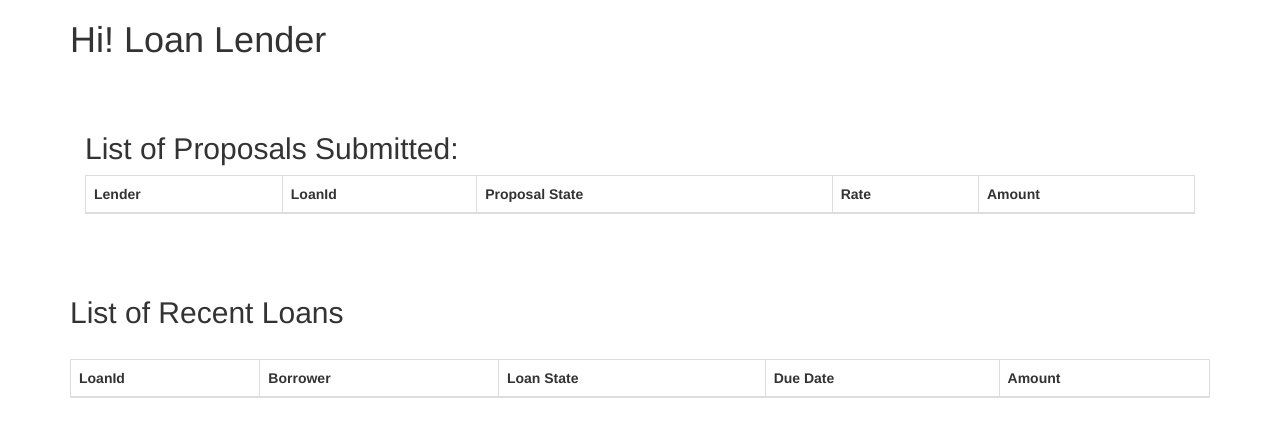
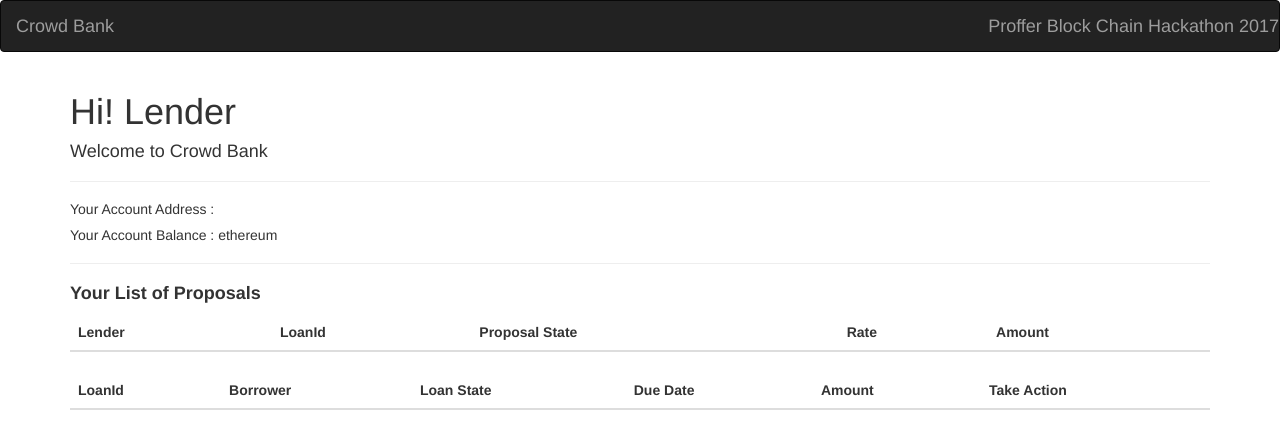
Before and after one commit to anshulshah96/CrowdBank, a website: page app/lender.html in a window 1280 px wide. Drawn offline with nearby package versions, Linux system fonts and the light colour scheme; files whose address does not match are found by name.

Commit message:
Improve Lender Page

```diff
--- a/app/javascripts/lender.js
+++ b/app/javascripts/lender.js
@@ -1,5 +1,5 @@
-// Import the page's CSS. Webpack will know what to do with it.
-import "../stylesheets/app.css";
+// // Import the page's CSS. Webpack will know what to do with it.
+// import "../stylesheets/app.css";
 
 // Import libraries we need.
 import { default as Web3} from 'web3';
@@ -27,6 +27,18 @@ function populateProposals() {
   });
 }
 
+window.calli = function(id) {
+  var amount = $('#lendinput'+id).val();
+  var rate = $('#lendrate'+id).val();
+  console.log("Lending " + amount + " Ether to LoanId " + id);
+  CrowdBank.deployed().then(function(contractInstance) {
+    contractInstance.newProposal(id, rate, {value: amount, from: account, gas: 2000000}).then(function(transaction) {
+        console.log(transaction);
+    });
+  })
+
+}
+
 function populateRecentLoans() {
   CrowdBank.deployed().then(function(contractInstance) {
     contractInstance.numTotalLoans.call().then(function(numLoans) {
@@ -35,7 +47,10 @@ function populateRecentLoans() {
       var ccount = 0;
       for(var i = 0; i < 10 && numLoans-1-i >= 0; i++) {
         contractInstance.loanList(numLoans-1-i).then(function(el) {
-          $("#recent-loan-rows").append("<tr><td>" + (numLoans-1-(ccount++)) + "</td><td>" + el[0].valueOf() + "</td><td>" + el[1].valueOf() + "</td><td>" + Date(el[2].valueOf())  + "</td><td>" + el[3].valueOf() + "</td><tr>");
+          var loanId = (numLoans-1-(ccount));
+          var actionHTML =
+          "<input type='number' id='lendinput"+loanId+"'></input><input type='number' id='lendrate"+loanId+"'></input><button onclick='calli("+loanId+")'>Do</button>";
+          $("#recent-loan-rows").append("<tr><td>" + (numLoans-1-(ccount++)) + "</td><td>" + el[0].valueOf() + "</td><td>" + el[1].valueOf() + "</td><td>" + Date(el[2].valueOf())  + "</td><td>" + el[3].valueOf() + "</td><td>" + actionHTML  + "</td><tr>");
         });
       }
     });
--- a/app/lender.html
+++ b/app/lender.html
@@ -1,21 +1,47 @@
 <!DOCTYPE html>
-<html>
+<html lang="en">
+
   <head>
-  <title>Lender Page</title>
-  <link href='https://fonts.googleapis.com/css?family=Open+Sans:400,700' rel='stylesheet' type='text/css'>
+
+    <meta charset="utf-8">
+    <meta name="viewport" content="width=device-width, initial-scale=1, shrink-to-fit=no">
+    <meta name="description" content="">
+    <meta name="author" content="">
+
+    <title>Lender - Crowd Bank</title>
+    <!-- Bootstrap core CSS -->
     <link href='https://maxcdn.bootstrapcdn.com/bootstrap/3.3.7/css/bootstrap.min.css' rel='stylesheet' type='text/css'>
-   <style>
-    .margin-top-3 {
-      margin-top: 3em;
-    }
-  </style>
+    <!-- Custom fonts for this template -->
+    <link href="https://cdnjs.cloudflare.com/ajax/libs/font-awesome/4.7.0/css/font-awesome.css" rel="stylesheet" type="text/css">
+    <link href="https://fonts.googleapis.com/css?family=Lato:300,400,700,300italic,400italic,700italic" rel="stylesheet" type="text/css">
   </head>
-<body class="container">
-  <h1> Hi! Loan Lender </h1>
-  <div class="col-sm-12 margin-top-3">
-    <h2>List of Proposals Submitted: </h2>
-    <div class="table-responsive">
-      <table class="table table-bordered">
+
+  <body>
+
+    <!-- Navbar -->
+    <nav class="navbar navbar-inverse bg-inverse">
+      <a class="navbar-brand text-white" href="/">
+        Crowd Bank
+      </a>
+      <a class="navbar-brand navbar-right">
+        Proffer Block Chain Hackathon 2017
+      </a>
+    </nav>
+
+        <!-- Header -->
+    <header class="intro-header">
+      <div class="container">
+        <div class="intro-message">
+          <h1>Hi! Lender</h1>
+          <h4>Welcome to Crowd Bank</h4>
+          <hr class="intro-divider">
+          <h5>Your Account Address : <span id="account-number"></span></h5>
+          <h5>Your Account Balance : <span id="account-balance"></span> ethereum</h5>
+          <hr class="intro-divider">
+          <h4><b>Your List of Proposals</b></h4>
+          <div class="row">
+            <div class="col-sm-12">
+              <table class="table table-striped">
                 <thead>
                   <tr>
                     <th>Lender</th>
@@ -29,16 +55,8 @@
                 </tbody>
               </table>
             </div>
-    <div class="container-fluid">
-
-    </div>
-  </div>
-  <div class="col-sm-12 margin-top-3">
-    <div class="row">
-      <h2>List of Recent Loans</h2>
-      <div class="table-responsive">
-        <table class="table table-bordered">
-          <table class="table table-bordered">
+            <div class="col-sm-12">
+              <table class="table table-striped">
                 <thead>
                   <tr>
                     <th>LoanId</th>
@@ -46,15 +64,18 @@
                     <th>Loan State</th>
                     <th>Due Date</th>
                     <th>Amount</th>
+                    <th>Take Action</th>
                   </tr>
                 </thead>
                 <tbody id="recent-loan-rows">
                 </tbody>
               </table>
-        </table>
             </div>
           </div>
         </div>
+      </div>
+    </header>
+
   </body>
   <script src="https://code.jquery.com/jquery-3.1.1.slim.min.js"></script>
   <script src="lender.js"></script>
```
Also changed, not shown: app/index.html (+0 -7 lines). Lines whose indentation alone changed are shown as unchanged.
